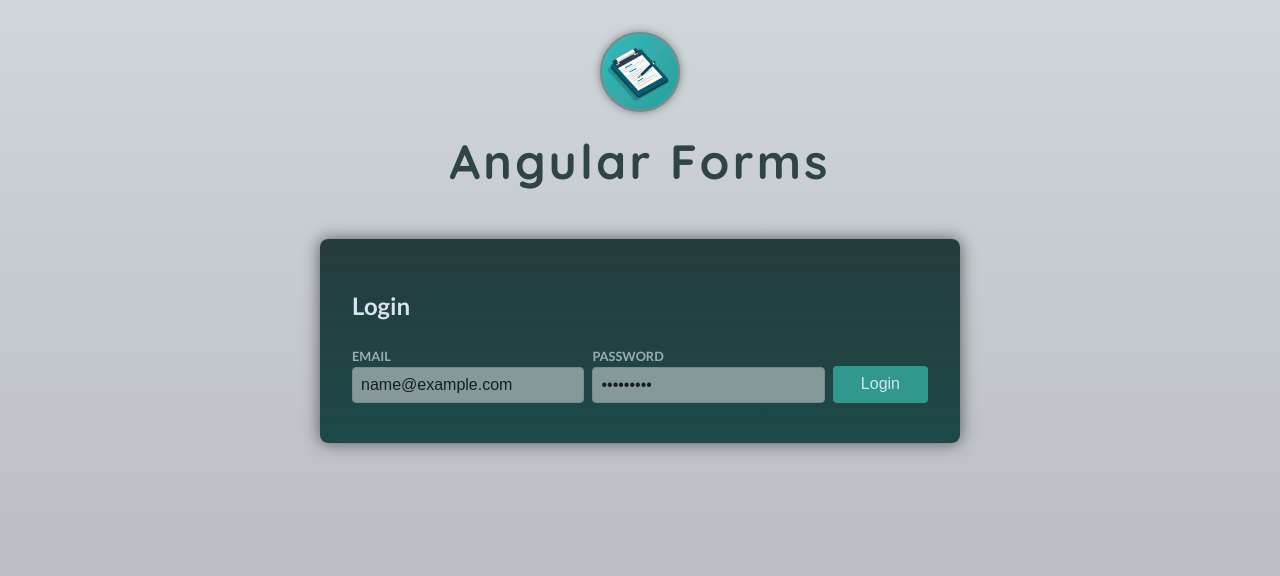
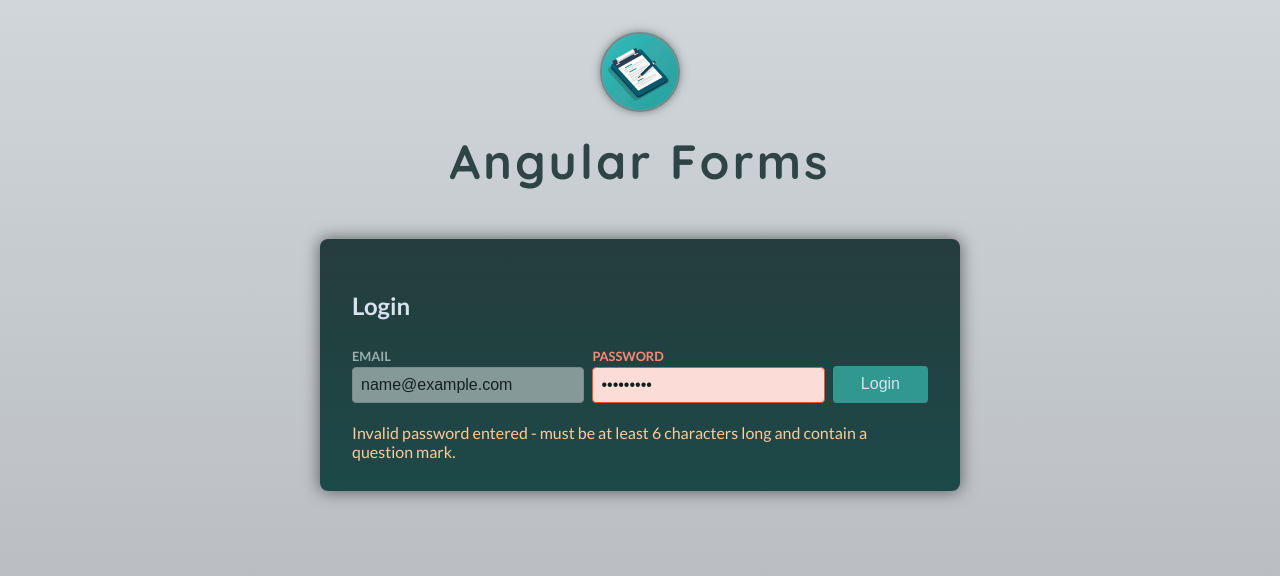
Before and after one commit to emre1n/angular-11-starting-projec, an Angular app: page / in a window 1280 px wide. Both pictures are taken after typing "name@example.com", "Sample123" into the empty fields and a click on the button "Login". Shown: the top 576 px of the page. Built offline with nearby package versions, Linux system fonts and the light colour scheme.

Commit message:
add async validators

```diff
--- a/src/app/auth/login/login.component.html
+++ b/src/app/auth/login/login.component.html
@@ -19,7 +19,8 @@
   <p class="control-error">Please enter a valid email address.</p>
   } @if (passwordIsInvalid) {
   <p class="control-error">
-    Invalid password entered - must be at least 6 characters long.
+    Invalid password entered - must be at least 6 characters long and contain a
+    question mark.
   </p>
   }
 </form>
--- a/src/app/auth/login/login.component.ts
+++ b/src/app/auth/login/login.component.ts
@@ -1,10 +1,28 @@
 import { Component } from '@angular/core';
 import {
+  AbstractControl,
   FormControl,
   FormGroup,
   ReactiveFormsModule,
   Validators,
 } from '@angular/forms';
+import { of } from 'rxjs';
+
+function mustContainQuestionMark(control: AbstractControl) {
+  if (control.value.includes('?')) {
+    return null;
+  }
+
+  return { mustContainQuestionMark: true };
+}
+
+function emailIsUnique(control: AbstractControl) {
+  if (control.value !== 'test@example.com') {
+    return of(null);
+  }
+
+  return of({ notUnique: true });
+}
 
 @Component({
   selector: 'app-login',
@@ -17,9 +35,14 @@ export class LoginComponent {
   form = new FormGroup({
     email: new FormControl('', {
       validators: [Validators.required, Validators.email],
+      asyncValidators: [emailIsUnique],
     }),
     password: new FormControl('', {
-      validators: [Validators.required, Validators.minLength(6)],
+      validators: [
+        Validators.required,
+        Validators.minLength(6),
+        mustContainQuestionMark,
+      ],
     }),
   });
 
```
